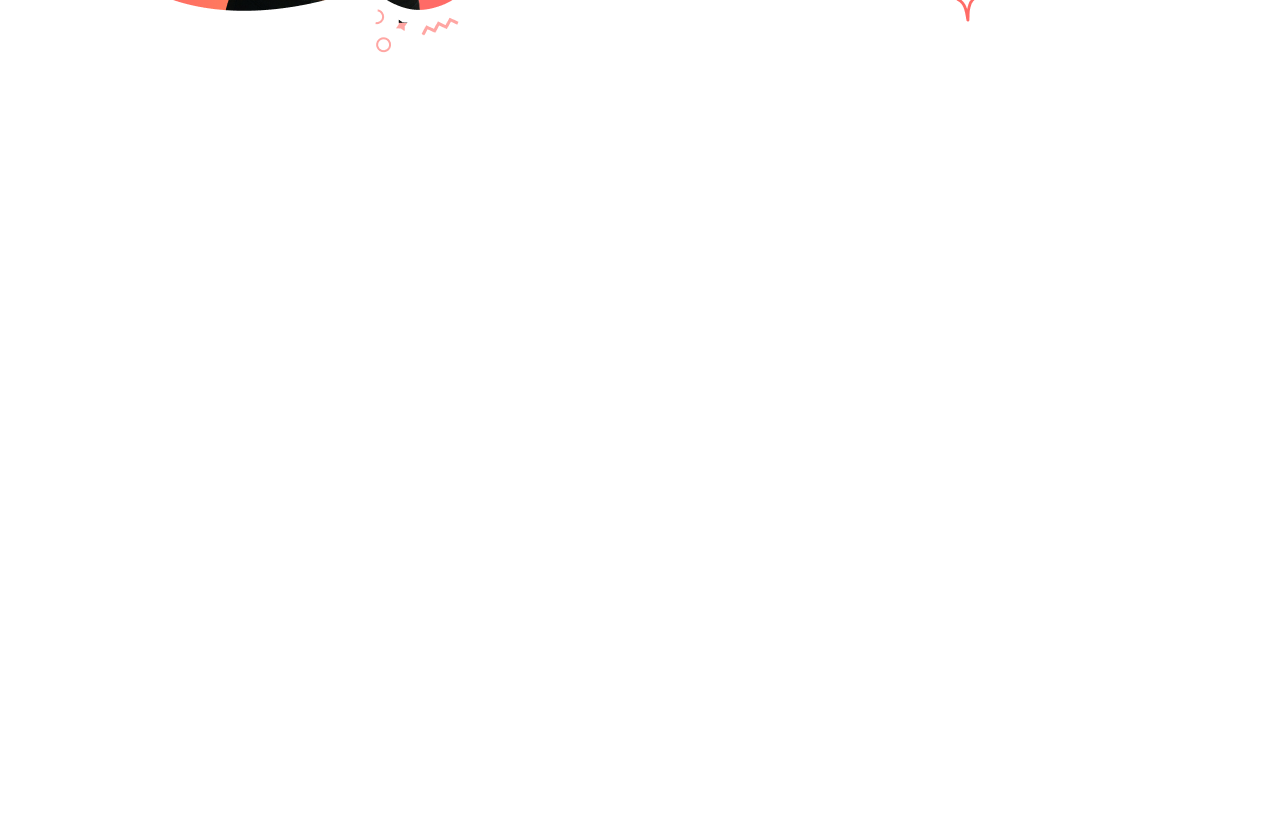
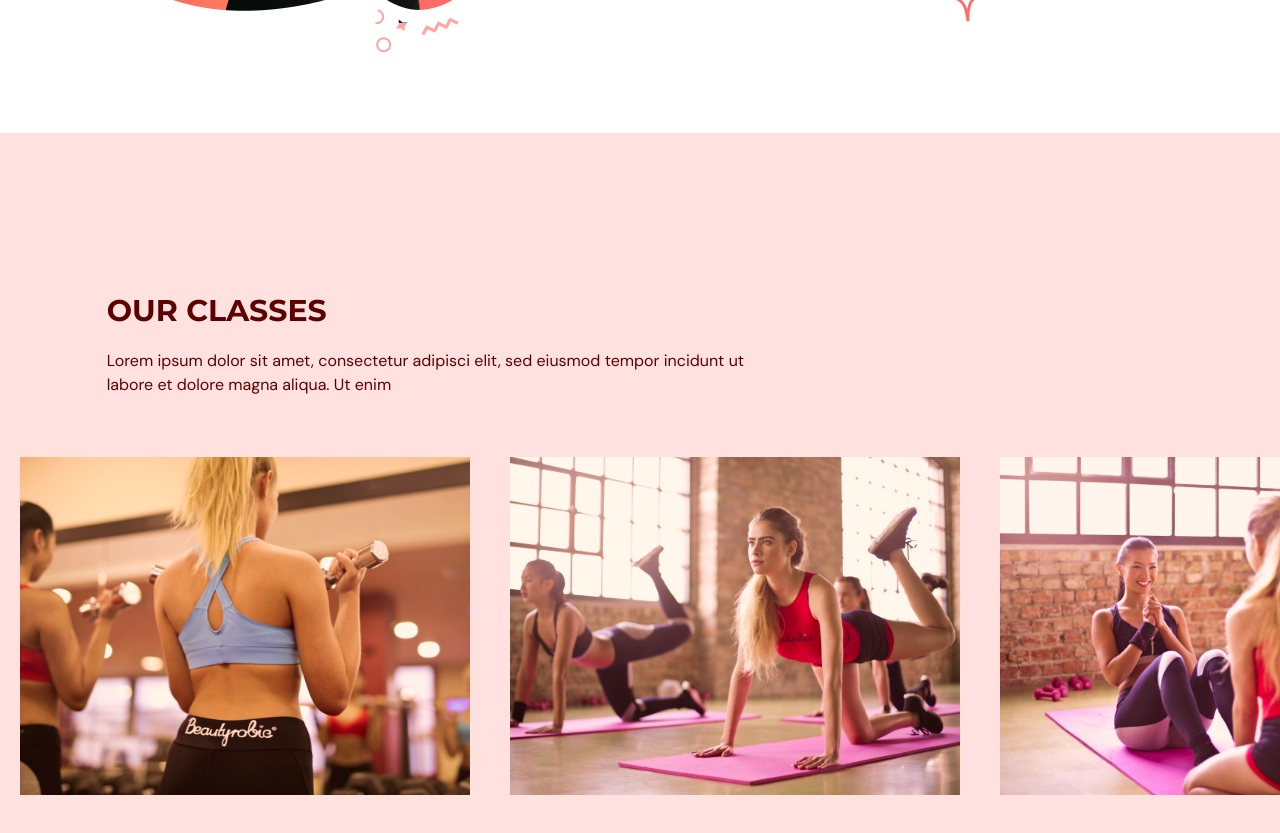
Before and after one commit to NyashaMuusha/gym-typscript, a React (Vite) app: page / in a window 1280 px wide. Shown: the part 2020-2853 px from the top of the page. Before the commit the page ends 2153 px from the top, so only its background shows below. Built offline with nearby package versions, Linux system fonts and the light colour scheme.

Commit message:
added class images

```diff
--- a/src/App.tsx
+++ b/src/App.tsx
@@ -2,7 +2,8 @@
 import { useEffect, useState } from "react";
 import { SelectedPage } from "@/shared/types";
 import Home from "./scenes/home";
-import Benefits from './scenes/benefits';
+import Benefits from "./scenes/benefits";
+import OurClasses from "./scenes/ourClasses";
 
 function App() {
   const [selectedPage, setSelectedPage] = useState<SelectedPage>(
@@ -30,6 +31,7 @@
       />
       <Home setSelectedPage={setSelectedPage} />
       <Benefits setSelectedPage={setSelectedPage} />
+      <OurClasses setSelectedPage={setSelectedPage} />
     </div>
   );
 }
--- /dev/null
+++ b/src/scenes/ourClasses/index.tsx
@@ -0,0 +1,99 @@
+import { ClassType, SelectedPage } from "@/shared/types";
+import image1 from "@/assets/image1.png";
+import image2 from "@/assets/image2.png";
+import image3 from "@/assets/image3.png";
+import image4 from "@/assets/image4.png";
+import image5 from "@/assets/image5.png";
+import image6 from "@/assets/image6.png";
+import { motion } from "framer-motion";
+import Htext from "@/shared/Htext";
+import Class from "./Class";
+
+const classes: Array<ClassType> = [
+  {
+    name: "Weight Training Classes",
+    description:
+      "Quis aute iure reprehenderit in voluptate velit esse cillum dolore eu fugiat nulla pariatur. Excepteur sint obcaecat cupiditat non proiden",
+    image: image1,
+  },
+  {
+    name: "Training Classes",
+    description:
+      "Quis aute iure reprehenderit in voluptate velit esse cillum dolore eu fugiat nulla pariatur. Excepteur sint obcaecat cupiditat non proiden",
+    image: image2,
+  },
+  {
+    name: "Ab Core Classes",
+    description:
+      "Quis aute iure reprehenderit in voluptate velit esse cillum dolore eu fugiat nulla pariatur. Excepteur sint obcaecat cupiditat non proiden",
+    image: image3,
+  },
+  {
+    name: "Adventure Classes",
+    description:
+      "Quis aute iure reprehenderit in voluptate velit esse cillum dolore eu fugiat nulla pariatur. Excepteur sint obcaecat cupiditat non proiden",
+    image: image4,
+  },
+  {
+    name: "Yoga Classes",
+    description:
+      "Quis aute iure reprehenderit in voluptate velit esse cillum dolore eu fugiat nulla pariatur. Excepteur sint obcaecat cupiditat non proiden",
+    image: image5,
+  },
+  {
+    name: "HIT Training Classes",
+    description:
+      "Quis aute iure reprehenderit in voluptate velit esse cillum dolore eu fugiat nulla pariatur. Excepteur sint obcaecat cupiditat non proiden",
+    image: image6,
+  },
+];
+
+type Props = {
+  setSelectedPage: (value: SelectedPage) => void;
+};
+
+const OurClasses = ({ setSelectedPage }: Props) => {
+  return (
+    <section
+      className="w-full bg-primary-100 py-40"
+      id={SelectedPage.OurClasses}
+    >
+      <motion.div
+        onViewportEnter={() => setSelectedPage(SelectedPage.OurClasses)}
+      >
+        <motion.div
+          className="mx-auto w-5/6 "
+          initial="hidden"
+          whileInView="visible"
+          viewport={{ once: true, amount: 0.5 }}
+          transition={{ duration: 0.5 }}
+          variants={{
+            hidden: { opacity: 0, x: -50 },
+            visible: { opacity: 1, x: 0 },
+          }}
+        >
+          <div className="md:w-3/5">
+            <Htext> OUR CLASSES</Htext>
+            <p className="py-5 ">
+              Lorem ipsum dolor sit amet, consectetur adipisci elit, sed eiusmod
+              tempor incidunt ut labore et dolore magna aliqua. Ut enim
+            </p>
+          </div>
+        </motion.div>
+        <div className="mt-10 h-[353px] w-full overflow-x-auto overflow-y-hidden">
+          <ul className="w-[2800px] whitespace-nowrap">
+            {classes.map((item: ClassType, index) => (
+              <Class
+                key={`${item.name}-${index}`}
+                name={item.name}
+                description={item.description}
+                image={item.image}
+              />
+            ))}
+          </ul>
+        </div>
+      </motion.div>
+    </section>
+  );
+};
+export default OurClasses;
```
